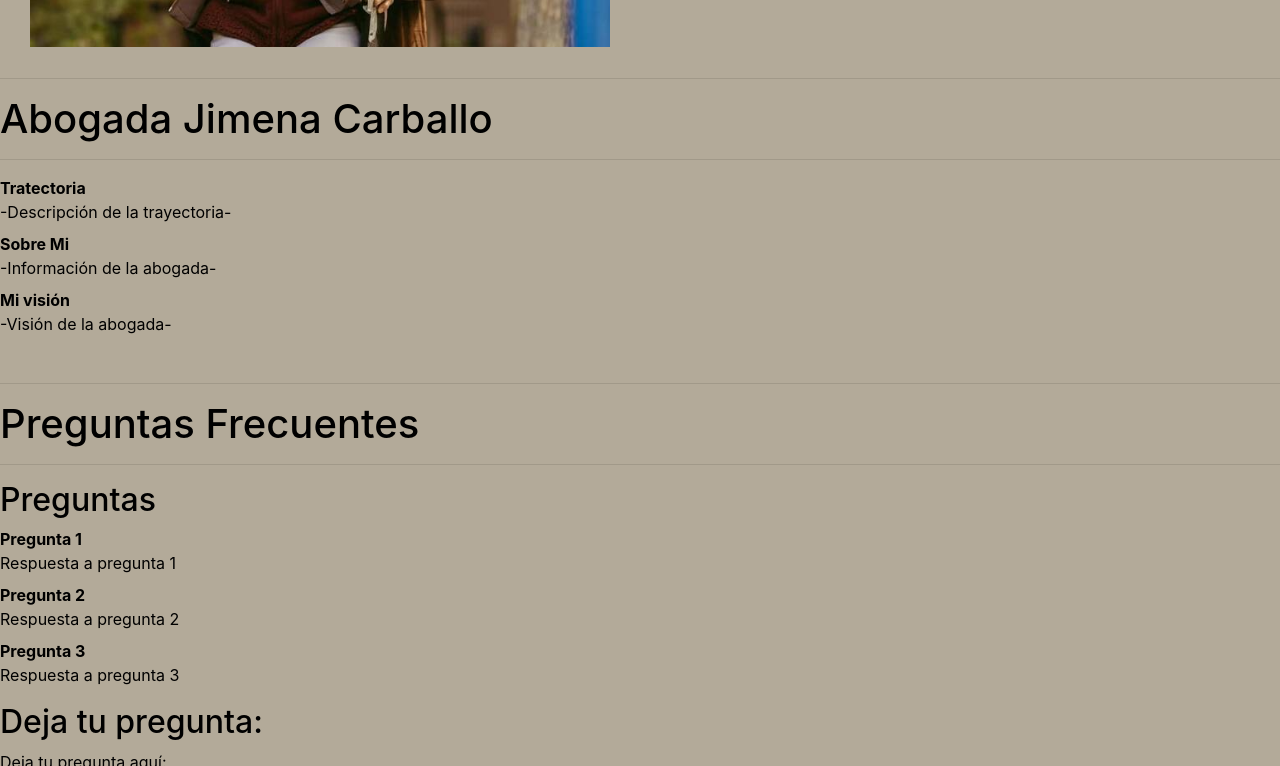
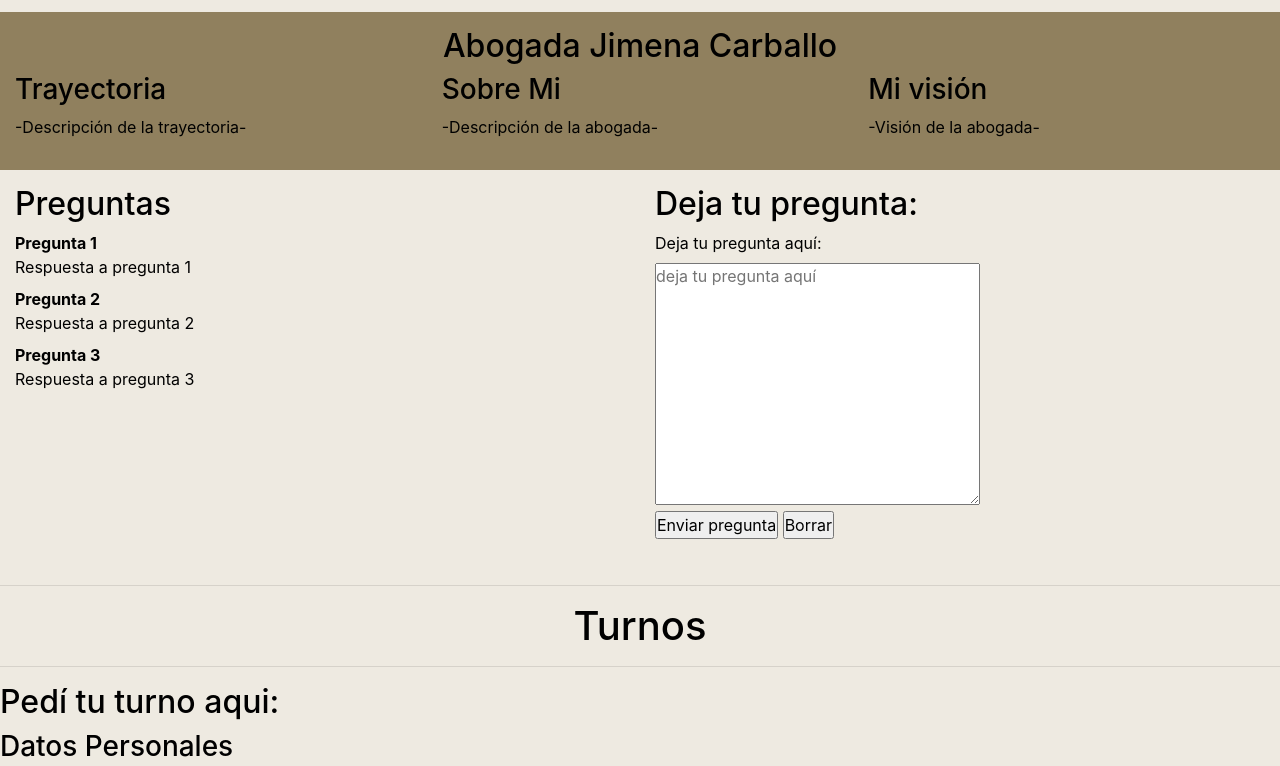
Before and after one commit to Benjapaty23/EstudioJuridico-Pati-oCarballo, a plain HTML site: page index.html in a window 1280 px wide. Shown: the part 781-1547 px from the top of the page. Drawn offline with nearby package versions, Linux system fonts and the light colour scheme.

Commit message:
Agregado Data y Preg

```diff
--- a/estilos.css
+++ b/estilos.css
@@ -23,21 +23,31 @@ header{
     padding: 15px ;
 }
 main{
-    background-color: #4D4637;
+    background-color: #90805E;
     text-align: center;
     color: black;
 }
 main h1{
-    padding: 20px;
+    padding: 10px;
     font-size: 45px;
 }
 main h2{
-    padding: 15px;
+    padding: 10px;
 }
 section{
     padding-top: 15px;
-    background-color: #B3AA99;
+    background-color: #EEEAE1;
     color: black;
+    padding-bottom: 15px;
+}
+h1{
+    text-align: center;
+}
+.Data h2{
+    text-align: center;
+}
+.Data{
+    background-color: #90805E;
 }
 footer{
     background-color: #6D5A27;
--- a/index.html
+++ b/index.html
@@ -50,24 +50,34 @@
             </article>
         </div>
     </section>
-    <section id="sec2" class="sec sec2">
-        <hr>
-        <h1>Abogada Jimena Carballo</h1>
-        <hr>
-        <dl>
-            <dt>Tratectoria</dt>
-            <dd>-Descripción de la trayectoria-</dd>
-            <dt>Sobre Mi</dt>
-            <dd>-Información de la abogada-</dd>
-            <dt>Mi visión</dt>
-            <dd>-Visión de la abogada-</dd>
-        </dl>
+    <section id="sec2" class="Data container-fluid">
+        <h2>Abogada Jimena Carballo</h2>
+        <div class="row">
+            <article class="col-md-4 col-sm-12 col-lg-4">
+                <h3>Trayectoria</h3>
+                <p>-Descripción de la trayectoria-</p>
+            </article>
+            <article class="col-md-4 col-sm-12 col-lg-4">
+                <h3>Sobre Mi</h3>
+                <p>-Descripción de la abogada-</p>
+            </article>
+            <article class="col-md-4 col-sm-12 col-lg-4">
+                <h3>Mi visión</h3>
+                <p>-Visión de la abogada-</p>
+            </article>
+        </div>
     </section>
-    <section id="sec3" class="sec sec3">
-        <hr>
-        <h1>Preguntas Frecuentes</h1>
-        <hr>
+    <section id="sec3" class="Preg container-fluid">
+        <div class="row">
+            <article class="col-md-6 col-sm-12 col-lg-6">
                 <h2>Preguntas</h2>
+            </article>
+            <article class="col-md-6 col-sm-12 col-lg-6">
+                <h2>Deja tu pregunta:</h2>
+            </article>
+        </div>
+        <div class="row">
+            <article class="col-md-6 col-sm-12 col-lg-6">
                 <dl>
                     <dt>Pregunta 1</dt>
                     <dd>Respuesta a pregunta 1</dd>
@@ -76,13 +86,16 @@
                     <dt>Pregunta 3</dt>
                     <dd>Respuesta a pregunta 3</dd>
                 </dl>
-        <h2>Deja tu pregunta:</h2>
+            </article>
+            <article class="col-md-6 col-sm-12 col-lg-6">
                 <form action="" method="post" enctype="application/x-www-form-urlencoded">
                     <label for="pregunta">Deja tu pregunta aquí:</label><br>
                     <textarea name="pregunta" id="" cols="30" rows="10" placeholder="deja tu pregunta aquí"></textarea><br>
                     <input type="submit" value="Enviar pregunta">
                     <input type="reset" value="Borrar">
                 </form>
+            </article>
+        </div>
     </section>
     <section id="sec4" class="sec sec4">
         <hr>
```
Lines whose indentation alone changed are shown as unchanged.
